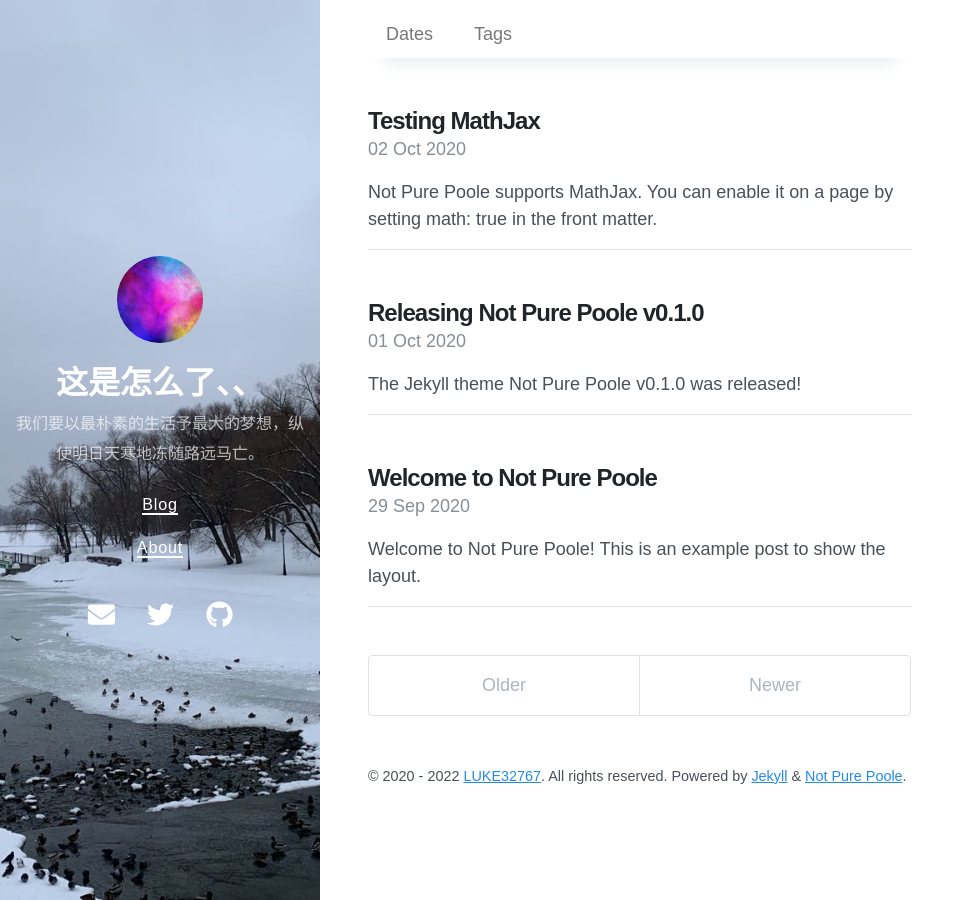
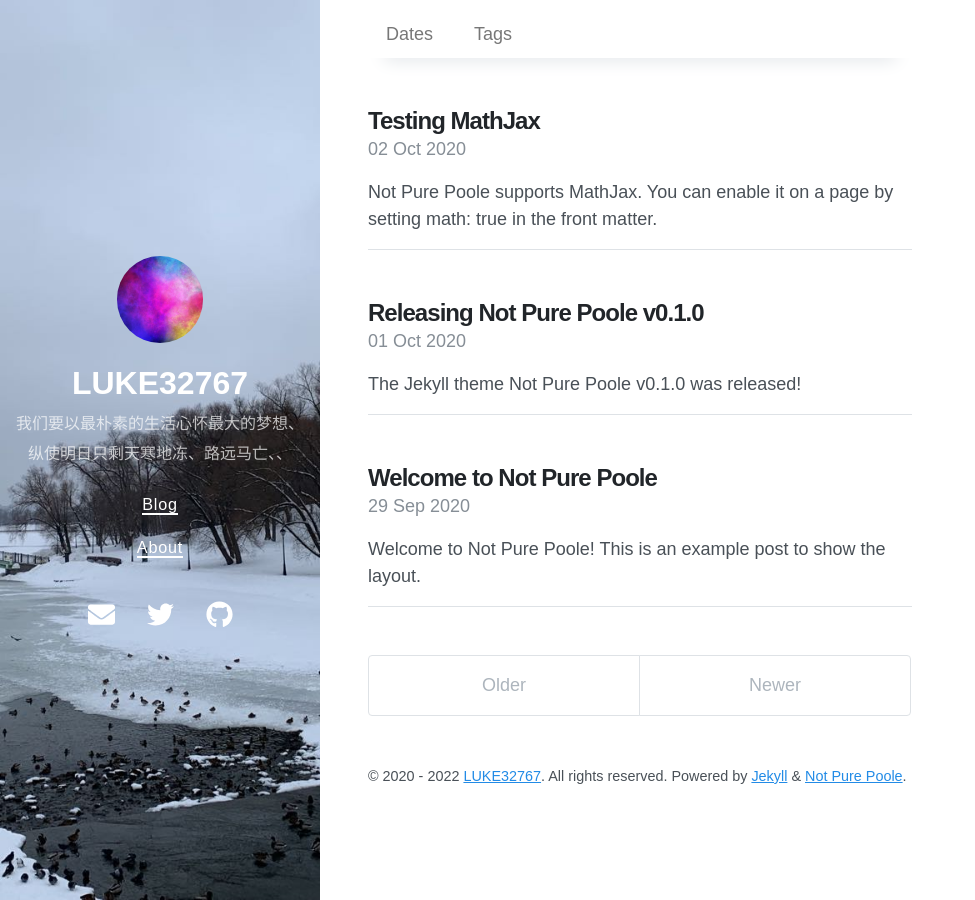
Before and after one commit to Luke32767/Luke32767.github.io, a Jekyll site: the page built from index.html, in a window 1280 px wide. Shown: the whole page, without its empty margins (0-975 px from the left). Built offline with Jekyll 4.4.1, drawn with Linux system fonts in a browser that asks for light colours; nearby versions of some CDN libraries; the list of posts is cut into pages by our own code.

Commit message:
Update _config.yml
#20221009 修改config.yml

```diff
--- a/_config.yml
+++ b/_config.yml
@@ -1,6 +1,6 @@
 # Setup
-title: 这是怎么了、、
-description: 我们要以最朴素的生活予最大的梦想，纵使明日天寒地冻随路远马亡。
+title: LUKE32767
+description: 我们要以最朴素的生活心怀最大的梦想、纵使明日只剩天寒地冻、路远马亡、、
 url: https://github.com/Luke32767/
 avatar: /avatar.jpeg
 paginate: 5
@@ -35,8 +35,7 @@ logo: logo.png
 social:
   name: Songzi Vong
   links:
-    - https://twitter.com/vszhub
-    - https://github.com/vszhub
+    - https://github.com/Luke32767/
 google_site_verification: xxxxx
 lang: en
 
```
